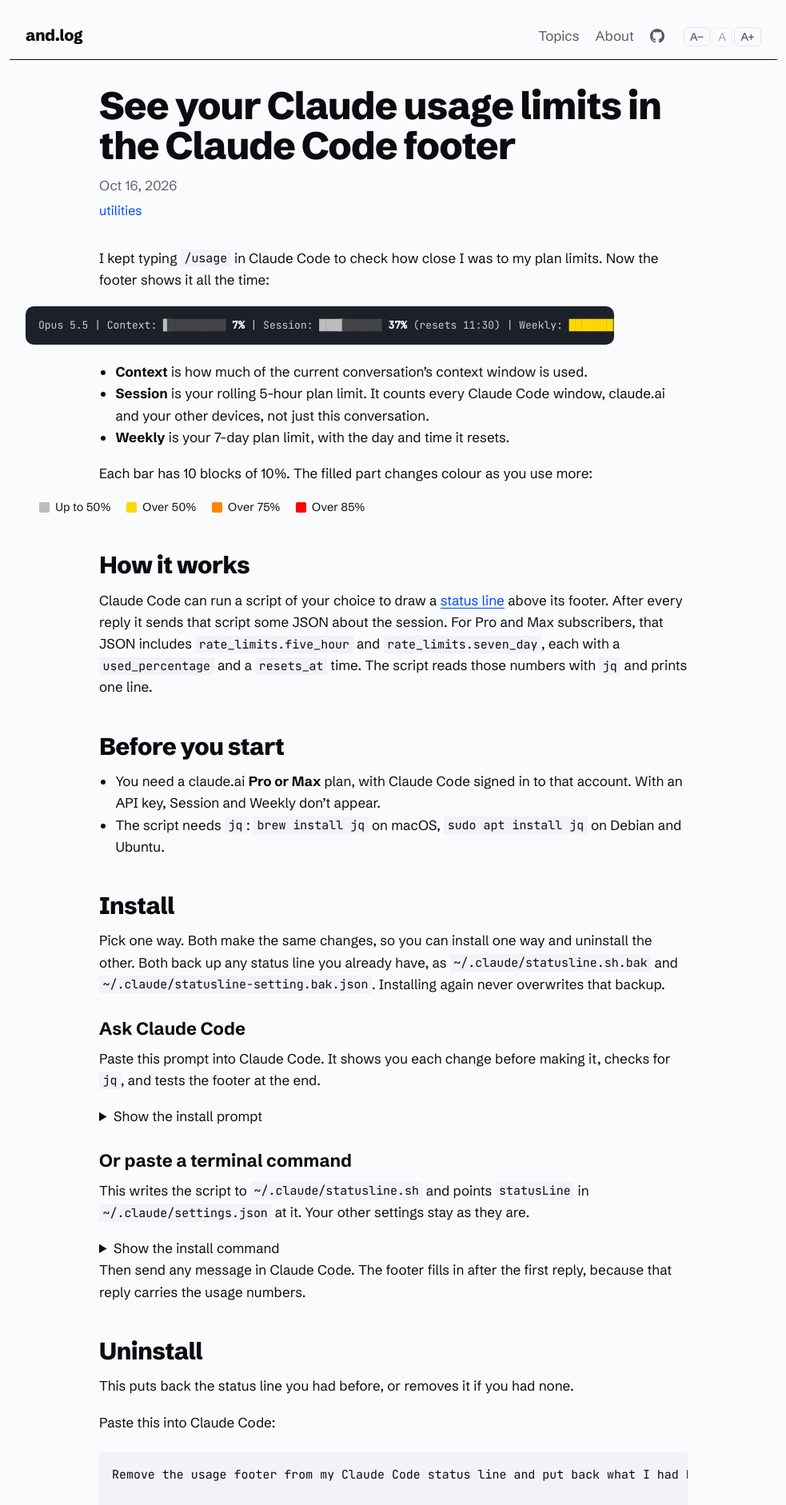
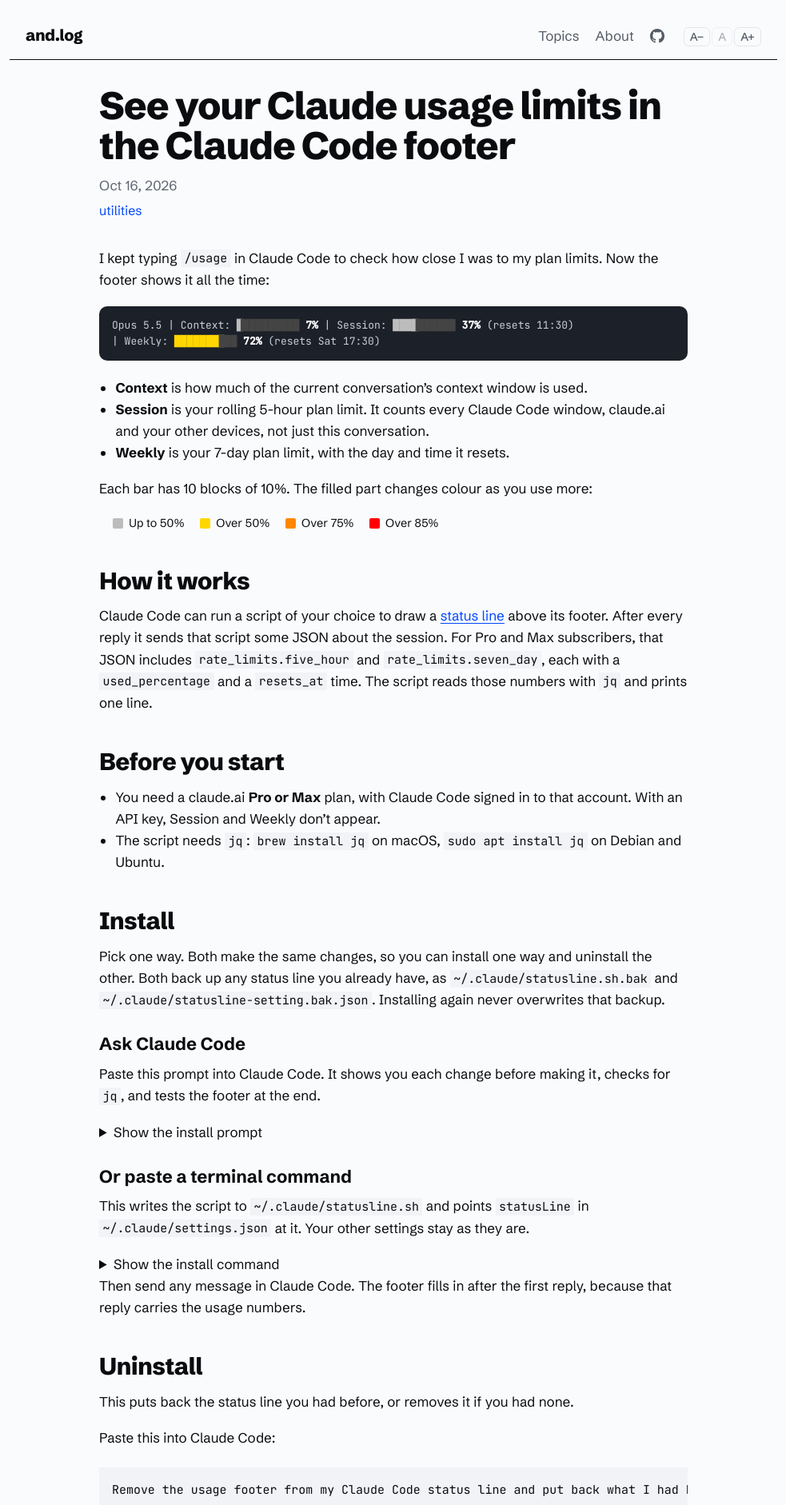
Before and after one commit to and/and.github.io, a Jekyll site: the page built from _posts/2026-10-16-claude-code-usage-footer.md, in a window 1280 px wide. Shown: the top 1882 px of the page at 80% size, without its empty margins (148-1131 px from the left). Built offline with Jekyll 4.4.1, drawn with Linux system fonts in a browser that asks for light colours; part of the change alters nothing that is shown.

Commit message:
Footer post: keep the preview in the column and let it wrap
Co-Authored-By: Claude Opus 5.5 <noreply@anthropic.com>

```diff
--- a/_posts/2026-10-16-claude-code-usage-footer.md
+++ b/_posts/2026-10-16-claude-code-usage-footer.md
@@ -11,15 +11,16 @@ I kept typing `/usage` in Claude Code to check how close I was to my plan limits
 footer shows it all the time:
 
 <style>
-.ccf-term{background:#1c2029;color:#c9cdd6;border-radius:10px;padding:.9rem 1rem;font:13px/1.5 "JetBrains Mono",ui-monospace,Menlo,Consolas,monospace;overflow-x:auto;white-space:nowrap;margin:1.25rem 0}
+.ccf-term{background:#1c2029;color:#c9cdd6;border-radius:10px;padding:.9rem 1rem;font:13px/1.5 "JetBrains Mono",ui-monospace,Menlo,Consolas,monospace;overflow-x:auto;margin-top:1.25rem;margin-bottom:1.25rem}
+.ccf-term span.ccf-seg{white-space:nowrap}
 .ccf-term b{color:#fff}
 .ccf-t{color:#444}.ccf-e{background:#444}
 .ccf-g{color:#bcbcbc}.ccf-y{color:#ffd700}.ccf-o{color:#ff8700}.ccf-r{color:#ff0000}
-.ccf-key{display:flex;flex-wrap:wrap;gap:.4rem 1.25rem;list-style:none;padding:0;margin:0 0 1.5rem;font-size:.9rem}
+.ccf-key{display:flex;flex-wrap:wrap;gap:.4rem 1.25rem;list-style:none;padding:0;margin-top:0;margin-bottom:1.5rem;font-size:.9rem}
 .ccf-key li{display:flex;align-items:center;gap:.45rem;margin:0}
 .ccf-key i{width:.8rem;height:.8rem;border-radius:2px;display:inline-block}
 </style>
-<div class="ccf-term" role="img" aria-label="Footer: Opus 5.5, Context 7%, Session 37% resets 11:30, Weekly 72% resets Sat 17:30">Opus 5.5 | Context: <span class="ccf-e ccf-g">▋</span><span class="ccf-t">█████████</span> <b>7%</b> | Session: <span class="ccf-g">███</span><span class="ccf-e ccf-g">▋</span><span class="ccf-t">██████</span> <b>37%</b> (resets 11:30) | Weekly: <span class="ccf-y">███████</span><span class="ccf-e ccf-y">▏</span><span class="ccf-t">██</span> <b>72%</b> (resets Sat 17:30)</div>
+<div class="ccf-term" role="img" aria-label="Footer: Opus 5.5, Context 7%, Session 37% resets 11:30, Weekly 72% resets Sat 17:30"><span class="ccf-seg">Opus 5.5</span> <span class="ccf-seg">| Context: <span class="ccf-e ccf-g">▋</span><span class="ccf-t">█████████</span> <b>7%</b></span> <span class="ccf-seg">| Session: <span class="ccf-g">███</span><span class="ccf-e ccf-g">▋</span><span class="ccf-t">██████</span> <b>37%</b> (resets 11:30)</span> <span class="ccf-seg">| Weekly: <span class="ccf-y">███████</span><span class="ccf-e ccf-y">▏</span><span class="ccf-t">██</span> <b>72%</b> (resets Sat 17:30)</span></div>
 
 - **Context** is how much of the current conversation's context window is used.
 - **Session** is your rolling 5-hour plan limit. It counts every Claude Code window, claude.ai
```
